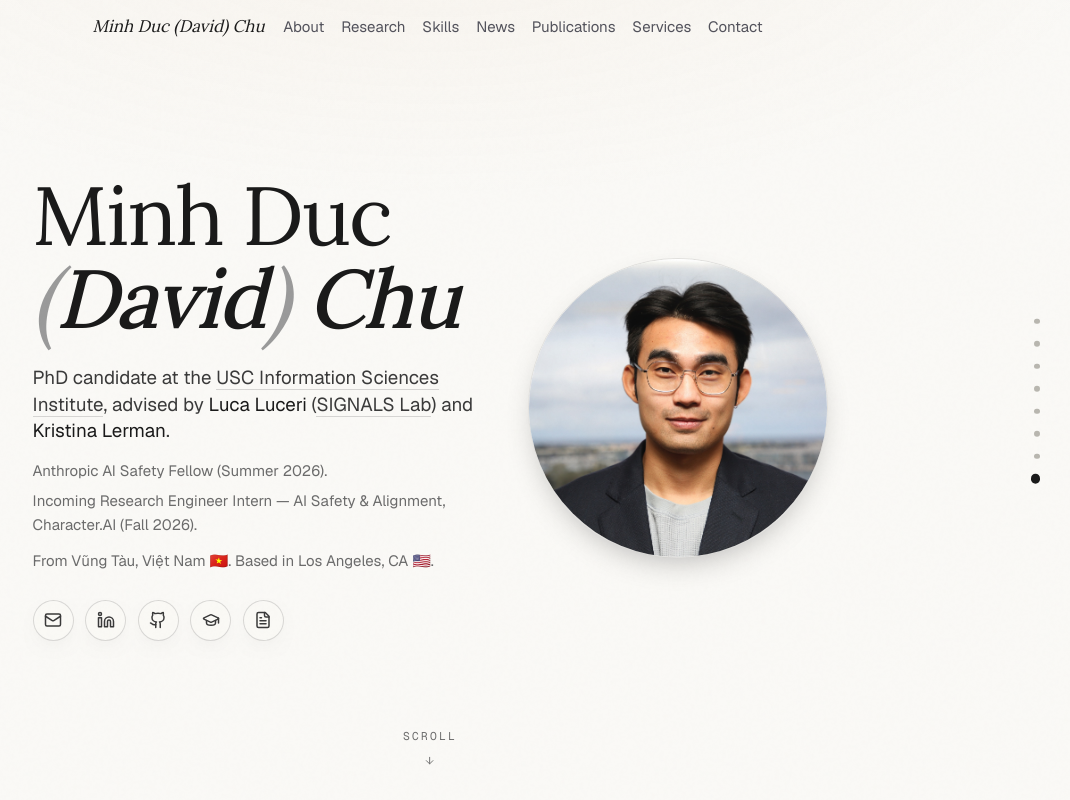
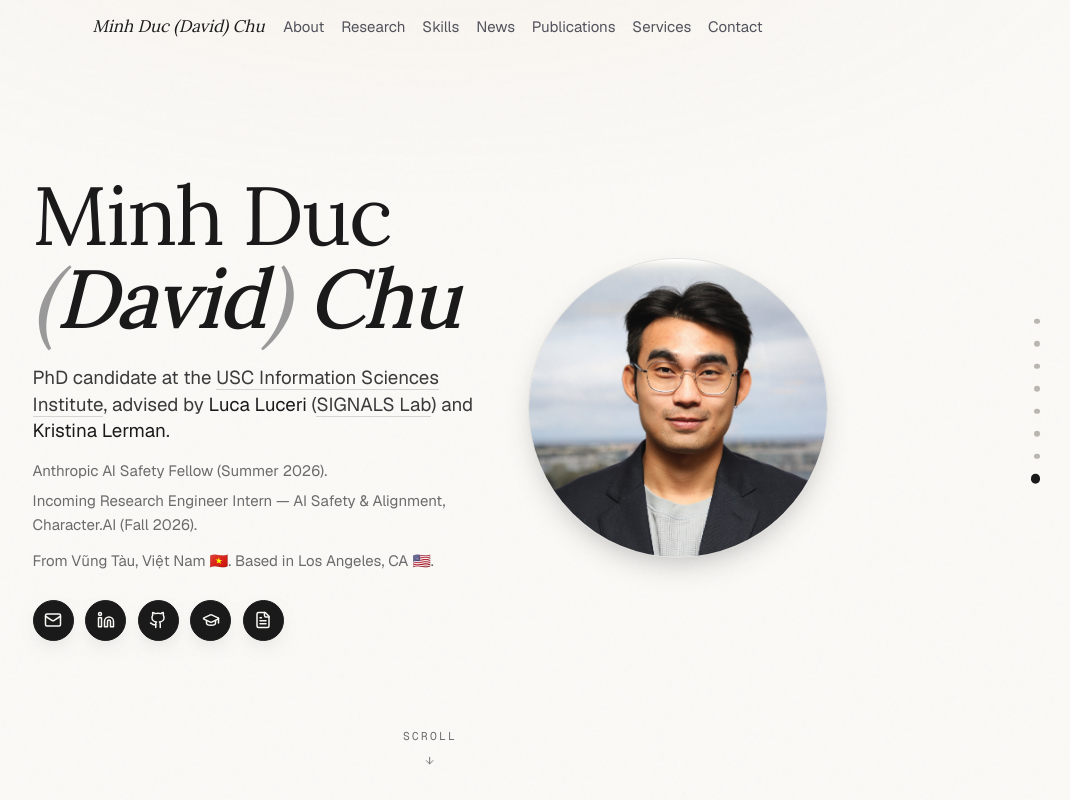
Before and after one commit to Davidchu11381/chud-guru, a Next.js app: page / in a window 1280 px wide. Shown: the top 800 px of the page, without its empty margins (210-1280 px from the left). Built offline with nearby package versions, Linux system fonts and the light colour scheme.

Commit message:
Black-themed hero social icons (solid black, invert on hover)

```diff
--- a/components/social-icons.tsx
+++ b/components/social-icons.tsx
@@ -41,7 +41,7 @@ export function SocialIcons({ className = "" }: { className?: string }) {
             aria-label={label}
             title={label}
             {...(external ? { target: "_blank", rel: "noreferrer" } : {})}
-            className="group inline-flex h-11 w-11 items-center justify-center rounded-full border border-ink-900/15 bg-paper/60 text-ink-700 shadow-[0_8px_24px_-16px_rgba(0,0,0,0.5)] transition-all duration-200 hover:-translate-y-0.5 hover:border-accent hover:text-accent hover:bg-paper"
+            className="group inline-flex h-11 w-11 items-center justify-center rounded-full border border-ink-900 bg-ink-900 text-paper shadow-[0_8px_24px_-14px_rgba(0,0,0,0.6)] transition-all duration-200 hover:-translate-y-0.5 hover:bg-paper hover:text-ink-900 hover:shadow-[0_12px_28px_-14px_rgba(0,0,0,0.45)]"
           >
             <Icon className="h-[18px] w-[18px]" />
             <span className="sr-only">{label}</span>
```
